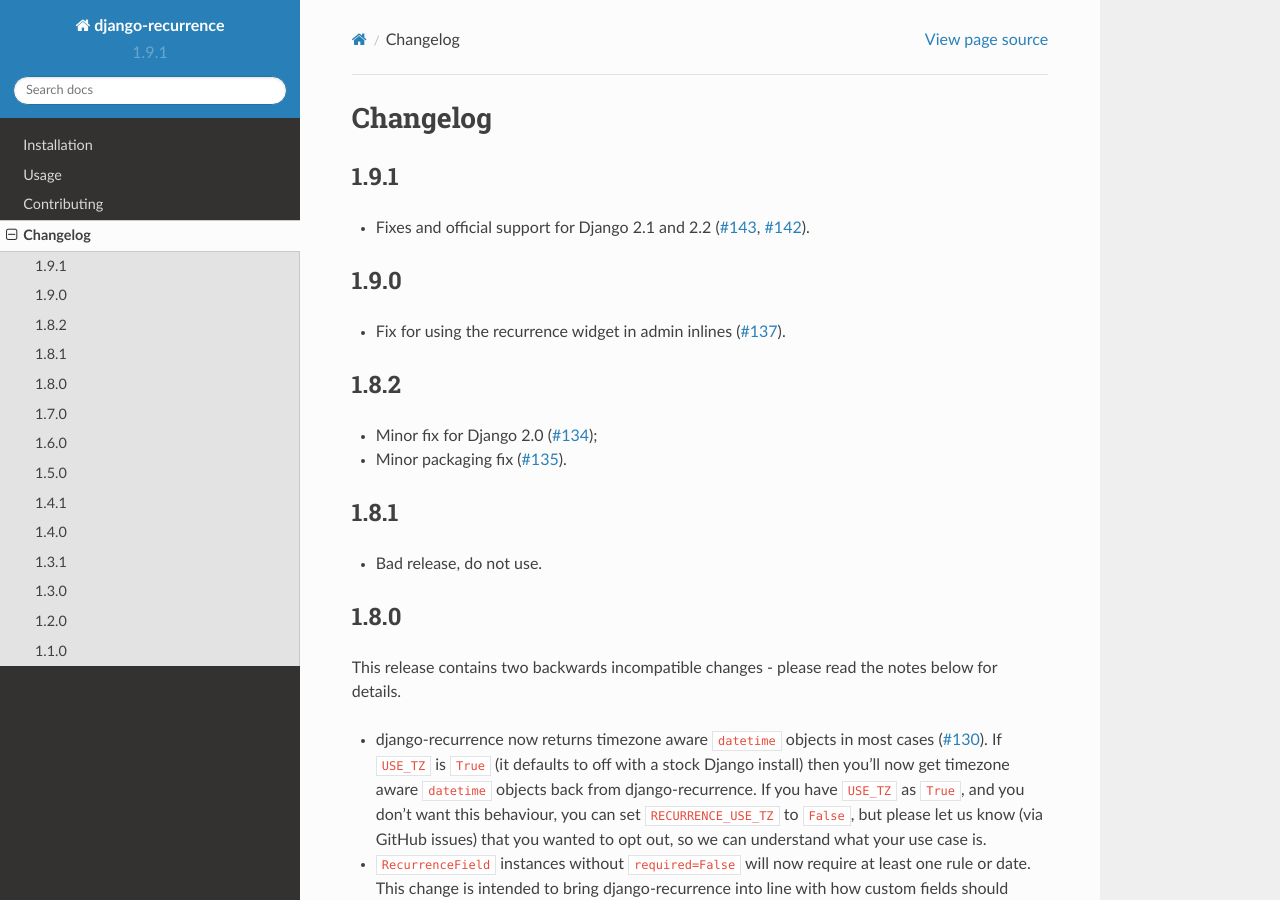
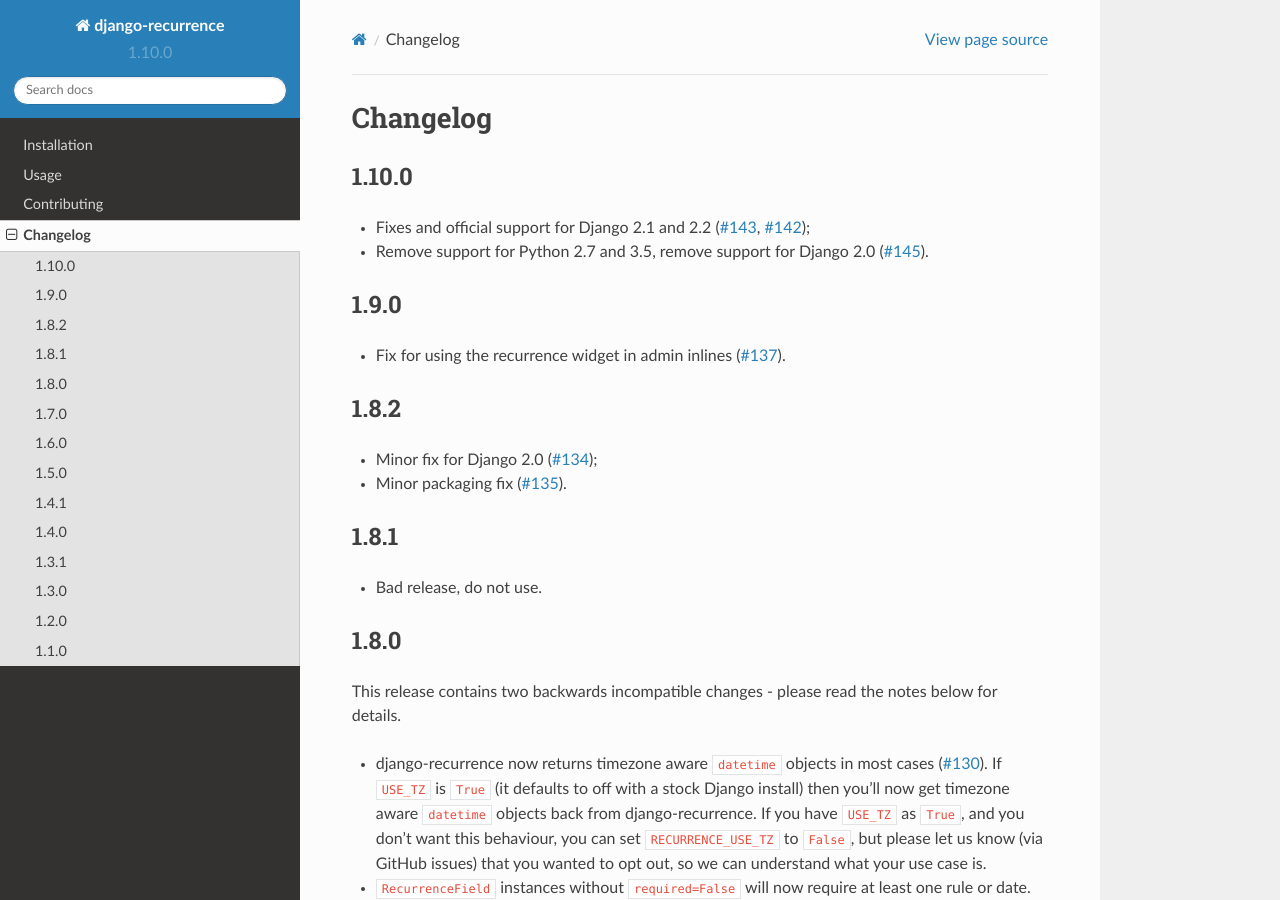
Before and after one commit to jazzband/django-recurrence, a Sphinx documentation site: the page built from docs/changelog.rst, in a window 1280 px wide and 900 px high. Built offline with Sphinx 7.4.7 and the Read the Docs theme 2.0.0, drawn with Linux system fonts in a browser that asks for light colours.

Commit message:
Update docs

```diff
--- a/docs/changelog.rst
+++ b/docs/changelog.rst
@@ -1,11 +1,13 @@
 Changelog
 =========
 
-1.9.1
------
+1.10.0
+------
 
 * Fixes and official support for Django 2.1 and 2.2 (:issue:`143`,
-  :issue:`142`).
+  :issue:`142`);
+* Remove support for Python 2.7 and 3.5, remove support for Django
+  2.0 (:issue:`145`).
 
 1.9.0
 -----
--- a/docs/conf.py
+++ b/docs/conf.py
@@ -60,9 +60,9 @@ copyright = u"2014, django-recurrence developers"
 # built documents.
 #
 # The short X.Y version.
-version = "1.9.1"
+version = "1.10.0"
 # The full version, including alpha/beta/rc tags.
-release = "1.9.1"
+release = "1.10.0"
 
 # The language for content autogenerated by Sphinx. Refer to documentation
 # for a list of supported languages.
--- a/docs/installation.rst
+++ b/docs/installation.rst
@@ -27,10 +27,9 @@ Then, make sure ``recurrence`` is in your ``INSTALLED_APPS`` setting:
 Supported Django and Python versions
 ^^^^^^^^^^^^^^^^^^^^^^^^^^^^^^^^^^^^
 
-Currently, django-recurrence supports Python 2.7, Python 3.5, Python
-3.6 and Python 3.7.
+Currently, django-recurrence supports Python 3.6 and Python 3.7.
 
-django-recurrence works with Django from versions 1.11 to 2.2.
+django-recurrence works with Django 1.11, 2.1 and 2.2.
 
 Set up internationalization
 ---------------------------
--- a/setup.py
+++ b/setup.py
@@ -25,7 +25,7 @@ with open("README.md", "r") as fh:
 
 setup(
     name="django-recurrence",
-    version="1.9.1",
+    version="1.10.0",
     license="BSD",
     description="Django utility wrapping dateutil.rrule",
     long_description=long_description,
```
